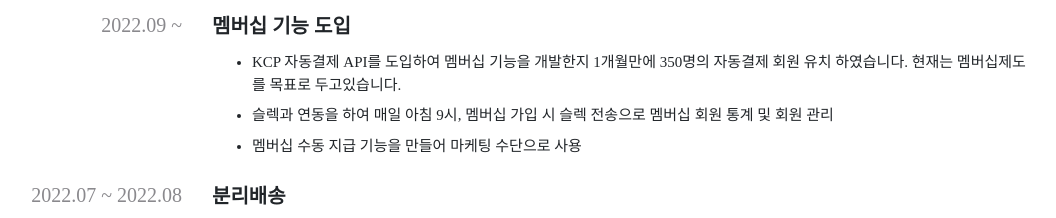
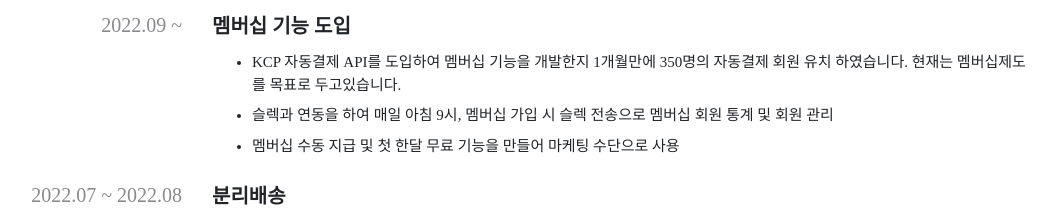
Before and after one commit to qoaudgns/iammh, a plain HTML site: page index.html in a window 1280 px wide. Shown: the part 960-1178 px from the top of the page, without its empty margins (158-1214 px from the left). Drawn offline with Linux system fonts and the light colour scheme; a web font is replaced by a local one.

Commit message:
이력서 최신화

```diff
--- a/index.html
+++ b/index.html
@@ -73,7 +73,7 @@
 					<ul>
 						<li>KCP 자동결제 API를 도입하여 멤버십 기능을 개발한지 1개월만에 350명의 자동결제 회원 유치 하였습니다. 현재는 멤버십제도를 목표로 두고있습니다.</li>
 						<li>슬렉과 연동을 하여 매일 아침 9시, 멤버십 가입 시 슬렉 전송으로 멤버십 회원 통계 및 회원 관리</li>
-						<li>멤버십 수동 지급 기능을 만들어 마케팅 수단으로 사용</li>
+						<li>멤버십 수동 지급 및 첫 한달 무료 기능을 만들어 마케팅 수단으로 사용</li>
 					</ul>
 				</div>
 			</div>
```
